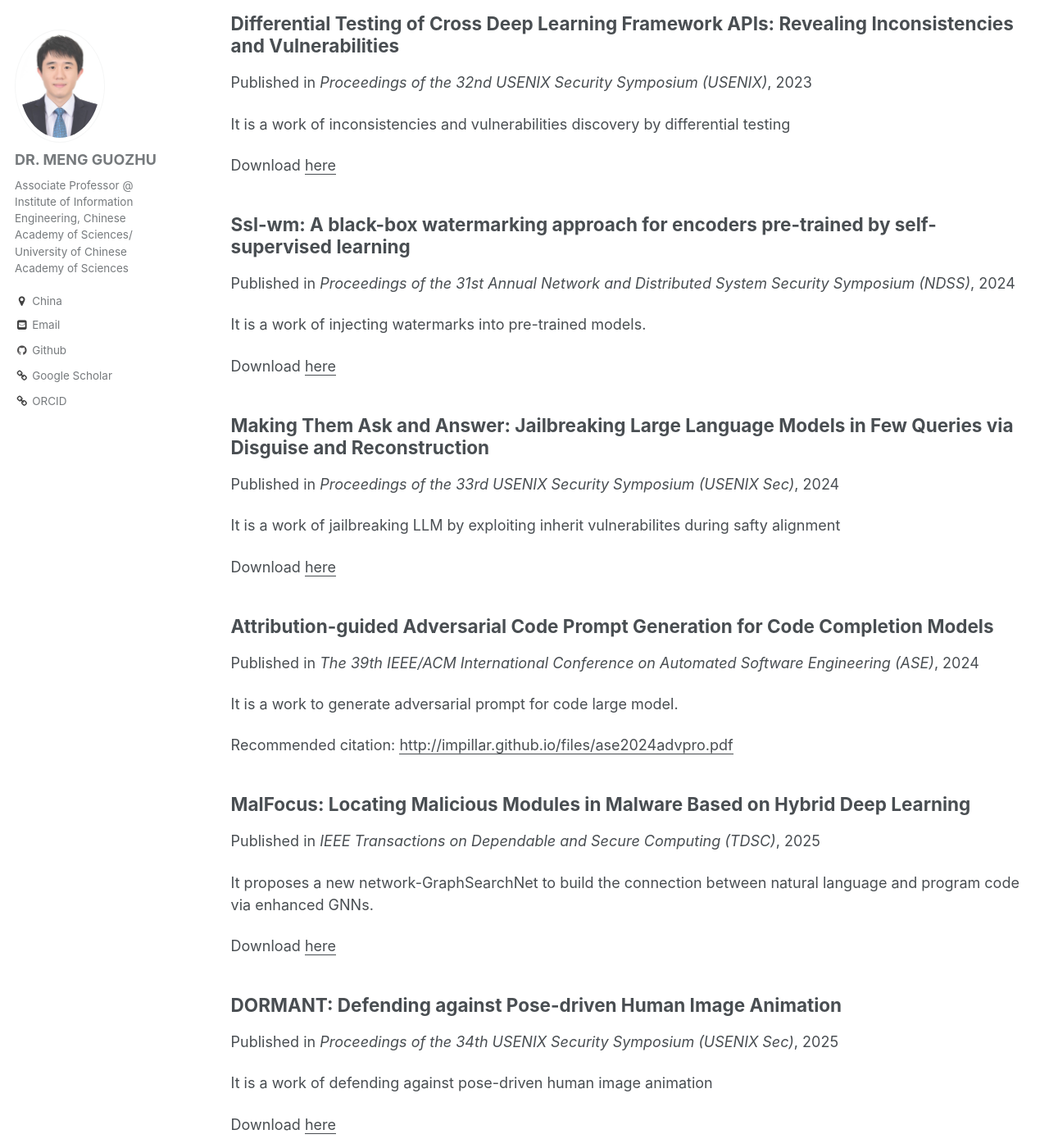
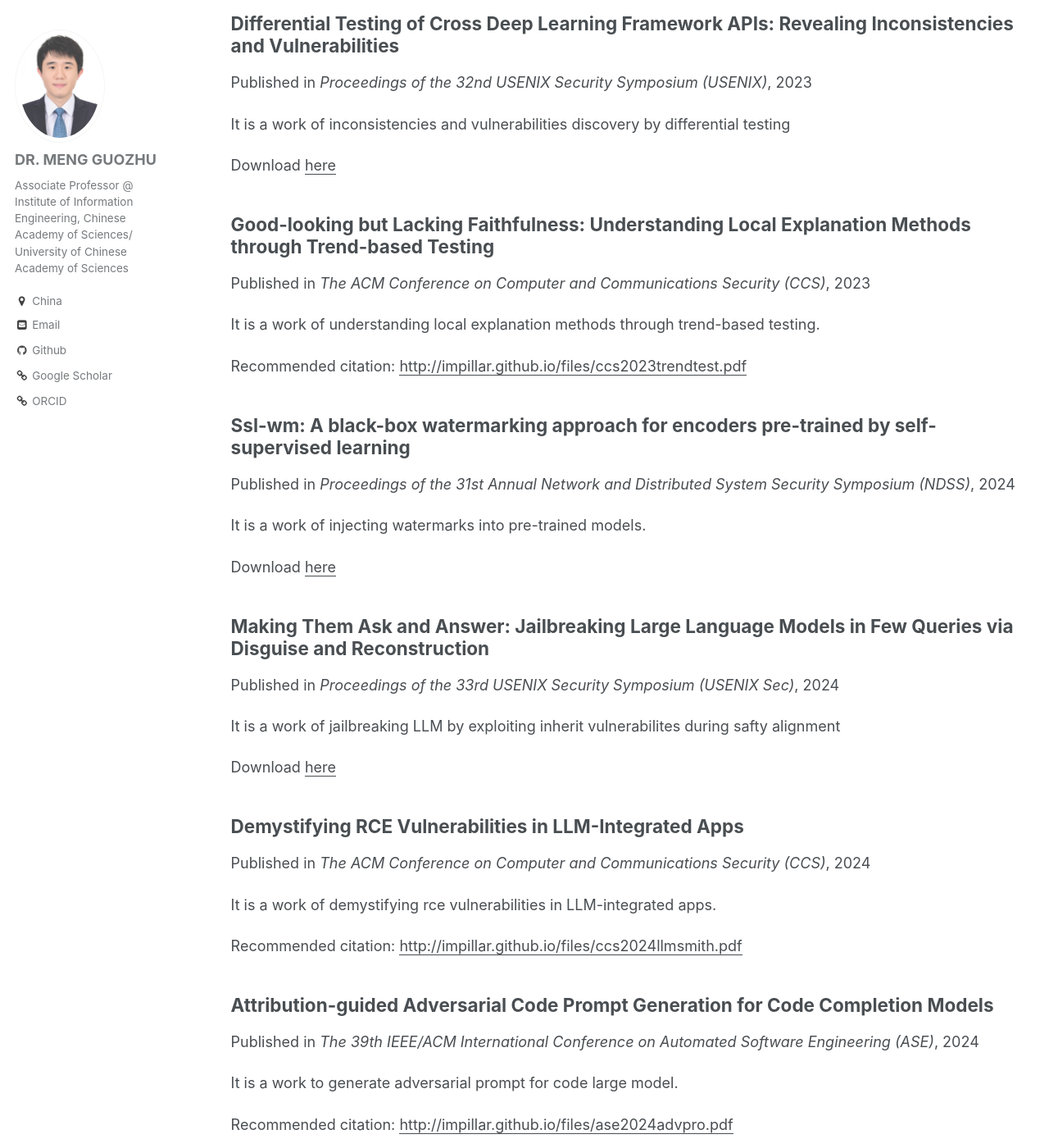
Before and after one commit to impillar/impillar.github.io, a Jekyll site: the page built from _pages/collection-archive.html, in a window 1280 px wide and 1400 px high, scrolled down 10189 px. Shown: the whole window at 82% size. Built offline with Jekyll 4.4.1, drawn with Linux system fonts in a browser that asks for light colours.

Commit message:
update ccs

```diff
--- /dev/null
+++ b/_publications/2023-11-26-CCS-TrendTest.md
@@ -0,0 +1,15 @@
+---
+title: "Good-looking but Lacking Faithfulness: Understanding Local Explanation Methods through Trend-based Testing"
+collection: publications
+permalink: /publication/2023-11-26-CCS-TrendTest
+excerpt: 'It is a work of understanding local explanation methods through trend-based testing.'
+date: 2023-11-26
+venue: 'The ACM Conference on Computer and Communications Security (CCS)'
+author: "Jinwen He, Kai Chen, Guozhu Meng, Jiangshan Zhang and Congyi Li"
+address: "Salt Lake City, USA"
+year: 2023
+citation: ''
+page: "431-445"
+paperurl: 'http://impillar.github.io/files/ccs2023trendtest.pdf'
+bib: 'http://impillar.github.io/files/ccs2023trendtest.md'
+---
--- /dev/null
+++ b/_publications/2024-10-14-CCS-LLMSmith.md
@@ -0,0 +1,16 @@
+---
+title: "Demystifying RCE Vulnerabilities in LLM-Integrated Apps"
+collection: publications
+permalink: /publication/2024-10-14-CCS-LLMSmith
+excerpt: 'It is a work of demystifying rce vulnerabilities in LLM-integrated apps.'
+date: 2024-10-14
+venue: 'The ACM Conference on Computer and Communications Security (CCS)'
+author: "Tong Liu, Zizhuang Deng, Guozhu Meng, Yuekang Li, and Kai Chen"
+address: "Salt Lake City, USA"
+year: 2024
+citation: ''
+page: "785-799"
+paperurl: 'http://impillar.github.io/files/ccs2024llmsmith.pdf'
+bib: 'http://impillar.github.io/files/ccs2024llmsmith.md'
+code: 'https://github.com/LLMSmith/LLMSmith'
+---
--- /dev/null
+++ b/files/ccs2024llmsmith.md
@@ -0,0 +1,13 @@
+@inproceedings{ccs2024llmsmith,
+  author    = {Tong Liu and Zizhuang Deng and Guozhu Meng and Yuekang Li and Kai Chen},
+  title     = {{Demystifying RCE Vulnerabilities in LLM-Integrated Apps}},
+  booktitle = {{The ACM Conference on Computer and Communications Security (CCS)}},
+  year      = {2024},
+  month     = Oct,
+  isbn = {9798400706363},
+  publisher = {Association for Computing Machinery},
+  address = {New York, NY, USA},
+  pages = {1716–1730},
+  numpages = {15},
+  location = {Salt Lake City, UT, USA}
+}
```
Also changed, not shown: _includes/archive-publication.html (+11 -8 lines), 1 other file.
